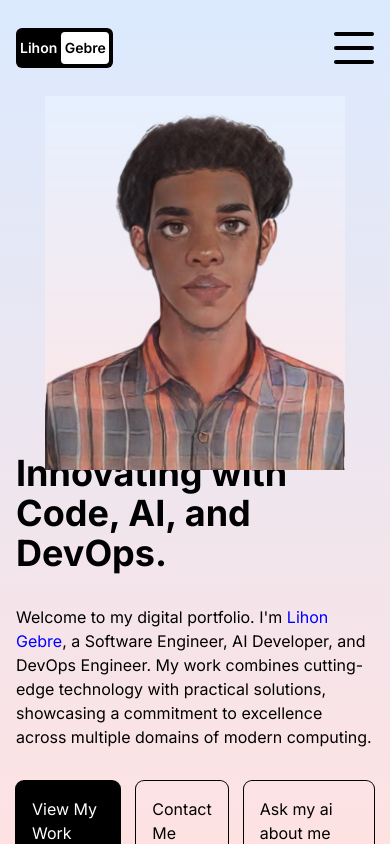
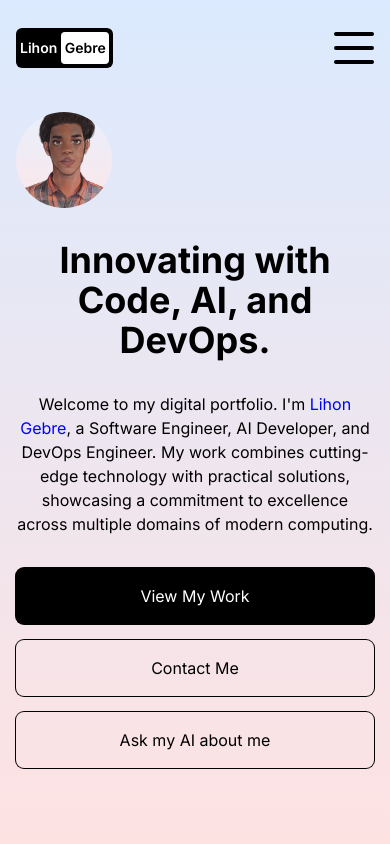
Before and after one commit to gelftheshot/portfolio, a Next.js app: page / in a window 390 px wide. Built offline with nearby package versions, Linux system fonts and the light colour scheme.

Commit message:
adding the ui of to fit small screen

```diff
--- a/app/page.jsx
+++ b/app/page.jsx
@@ -12,38 +12,51 @@ const Homepage = () => {
       animate={{ y: "0%" }}
       transition={{ duration: 1 }}
     >
-      <div className="h-full flex flex-col lg:flex-row px-4 sm:px-8 md:px-12 lg:px-20 xl:px-48">
+      <div className="min-h-screen flex flex-col px-4 sm:px-8 md:px-12 lg:px-20 xl:px-48">
         {/* IMAGE CONTAINER */}
-        <div className="h-1/2 lg:h-full lg:w-1/2 relative">
+        <div className="mt-4 mb-8 lg:hidden">
+          <Image
+            src="/hero.jpeg"
+            alt="Hero image"
+            width={100}
+            height={100}
+            className="w-24 h-24 rounded-full object-cover"
+            priority
+          />
+        </div>
+        <div className="flex-grow flex flex-col lg:flex-row">
+          {/* LARGE SCREEN IMAGE */}
+          <div className="hidden lg:block lg:w-1/2 relative">
             <Image
               src="/hero.jpeg"
               alt="Hero image"
               fill
-            className="object-contain"
+              className="object-cover"
               priority
             />
           </div>
           {/* TEXT CONTAINER */}
-        <div className="h-1/2 lg:h-full lg:w-1/2 flex flex-col gap-8 items-center justify-center">
-          <h1 className="text-4xl md:text-6xl font-bold">
+          <div className="lg:w-1/2 flex flex-col gap-8 items-center justify-center">
+            <h1 className="text-4xl md:text-6xl font-bold text-center lg:text-left">
               Innovating with Code, AI, and DevOps.
             </h1>
-          <p className="md:text-xl">
+            <p className="md:text-xl text-center lg:text-left">
               Welcome to my digital portfolio. I&apos;m <span style={{ color: 'blue' }}>Lihon Gebre</span>, a Software Engineer,
               AI Developer, and DevOps Engineer. My work combines cutting-edge
               technology with practical solutions, showcasing a commitment to
               excellence across multiple domains of modern computing.
             </p>
-          <div className="w-full flex gap-4">
-            <Link href="/portfolio" className="p-4 rounded-lg ring-1 ring-black bg-black text-white">
+            <div className="w-full flex flex-col sm:flex-row gap-4">
+              <Link href="/portfolio" className="p-4 rounded-lg ring-1 ring-black bg-black text-white text-center">
                 View My Work
               </Link>
-            <Link href="/contact" className="p-4 rounded-lg ring-1 ring-black">
+              <Link href="/contact" className="p-4 rounded-lg ring-1 ring-black text-center">
                 Contact Me
               </Link>
-            <Link href="/contact" className="p-4 rounded-lg ring-1 ring-black">
-              Ask my ai about me
+              <Link href="/contact" className="p-4 rounded-lg ring-1 ring-black text-center">
+                Ask my AI about me
               </Link>
+            </div>
           </div>
         </div>
       </div>
```
Lines whose indentation alone changed are shown as unchanged.
